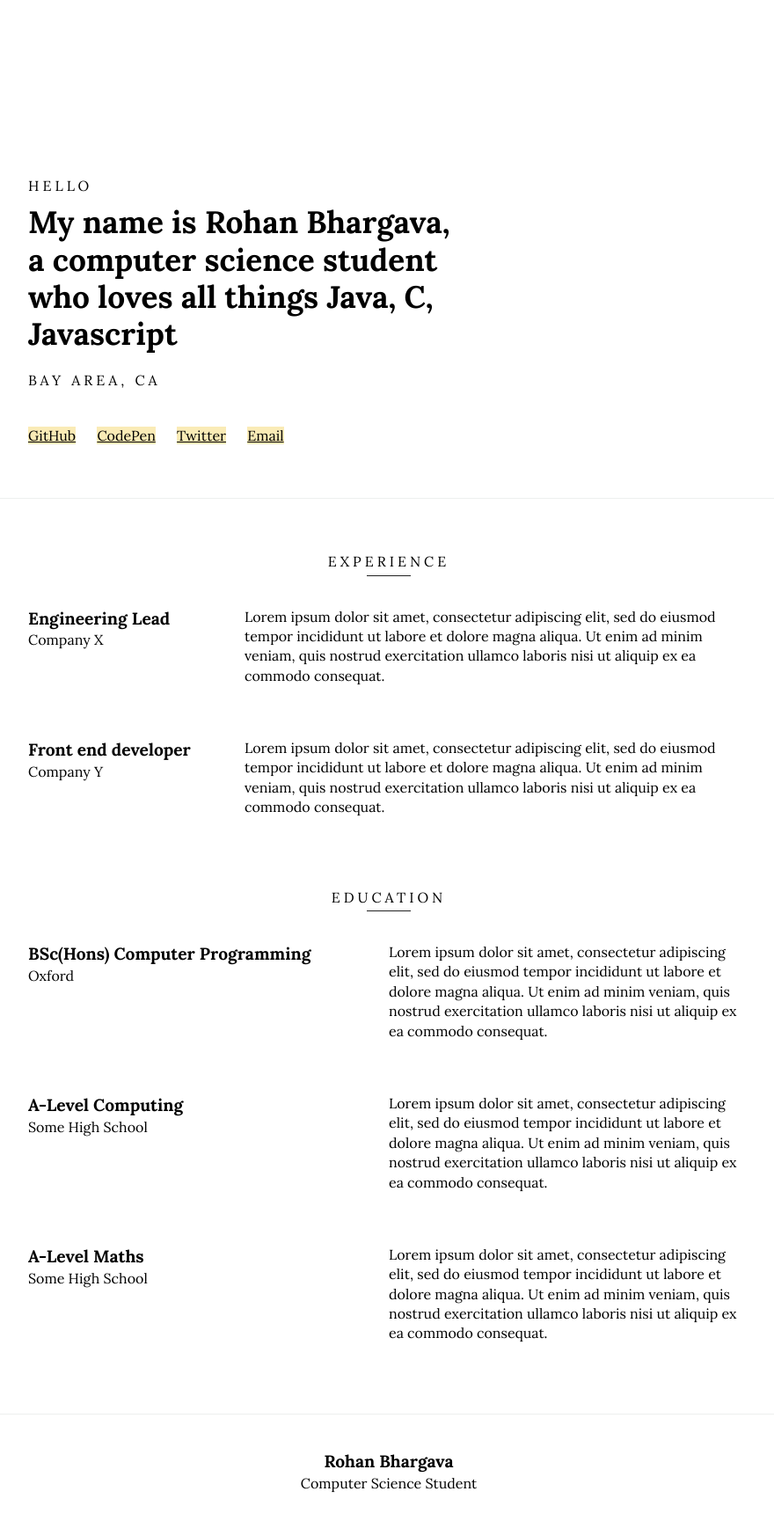
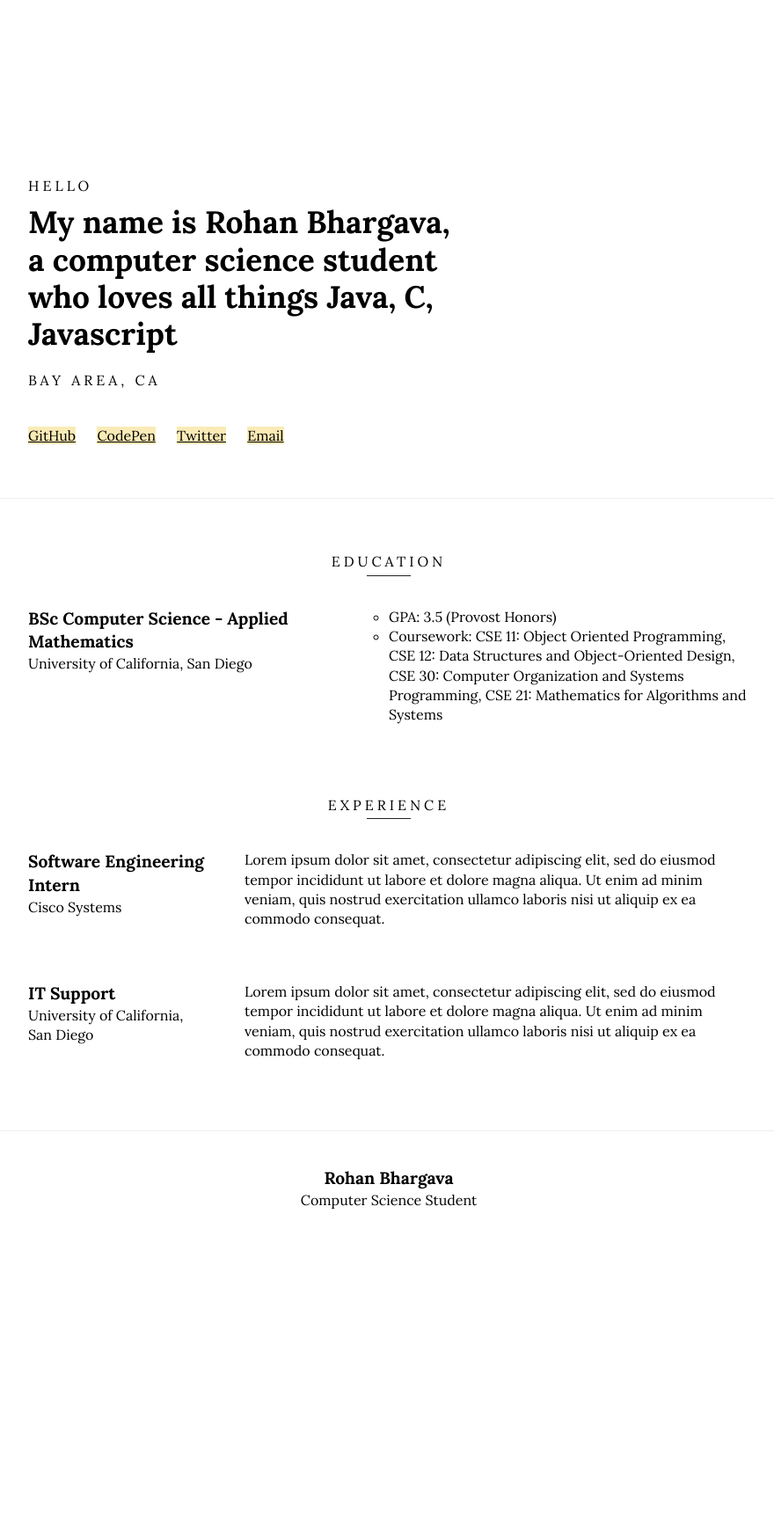
Before and after one commit to Rohan-B/Rohan-B.github.io, a Jekyll site: the page built from index.html, in a window 1280 px wide. Shown: the whole page at 88% size, without its empty margins (198-1078 px from the left). Built offline with Jekyll 4.4.1, drawn with Linux system fonts in a browser that asks for light colours; after the commit the page ends 1416 px from its top, so only the background shows below that.

Commit message:
Added education details

```diff
--- a/_data/education.yml
+++ b/_data/education.yml
@@ -1,11 +1,7 @@
--   qualification: BSc(Hons) Computer Programming
-    school: Oxford
-    description: Lorem ipsum dolor sit amet, consectetur adipiscing elit, sed do eiusmod tempor incididunt ut labore et dolore magna aliqua. Ut enim ad minim veniam, quis nostrud exercitation ullamco laboris nisi ut aliquip ex ea commodo consequat.
-
--   qualification: A-Level Computing
-    school: Some High School
-    description: Lorem ipsum dolor sit amet, consectetur adipiscing elit, sed do eiusmod tempor incididunt ut labore et dolore magna aliqua. Ut enim ad minim veniam, quis nostrud exercitation ullamco laboris nisi ut aliquip ex ea commodo consequat.
-
--   qualification: A-Level Maths
-    school: Some High School
-    description: Lorem ipsum dolor sit amet, consectetur adipiscing elit, sed do eiusmod tempor incididunt ut labore et dolore magna aliqua. Ut enim ad minim veniam, quis nostrud exercitation ullamco laboris nisi ut aliquip ex ea commodo consequat.
+-   qualification: BSc Computer Science - Applied Mathematics
+    school: University of California, San Diego
+    description: ["GPA: 3.5 (Provost Honors)", "Coursework:
+	CSE 11: Object Oriented Programming,
+	CSE 12: Data Structures and Object-Oriented Design,
+	CSE 30: Computer Organization and Systems Programming,
+	CSE 21: Mathematics for Algorithms and Systems"]
--- a/_data/jobs.yml
+++ b/_data/jobs.yml
@@ -1,7 +1,7 @@
--   title: Engineering Lead
-    company: Company X
+-   title: Software Engineering Intern
+    company: Cisco Systems
     description: Lorem ipsum dolor sit amet, consectetur adipiscing elit, sed do eiusmod tempor incididunt ut labore et dolore magna aliqua. Ut enim ad minim veniam, quis nostrud exercitation ullamco laboris nisi ut aliquip ex ea commodo consequat.
 
--   title: Front end developer
-    company: Company Y
+-   title: IT Support
+    company: University of California, San Diego
     description: Lorem ipsum dolor sit amet, consectetur adipiscing elit, sed do eiusmod tempor incididunt ut labore et dolore magna aliqua. Ut enim ad minim veniam, quis nostrud exercitation ullamco laboris nisi ut aliquip ex ea commodo consequat.
--- a/_includes/resume.html
+++ b/_includes/resume.html
@@ -1,3 +1,21 @@
+<h3 class="section-title">Education</h3>
+<dl class="education">
+	{% for qualification in site.data.education %}
+	<dt>
+		<p class="title">{{ qualification.qualification }}</p>
+		<p class="company">{{ qualification.school }}</p>
+		<p class="period">{{ qualification.period }}</p>
+	</dt><!--
+	--><dd>
+			{% for info in qualification.description %}
+			<ul>
+				<li style="list-style-type: circle;"> {{ info }} </li>
+			</ul>
+			{% endfor %}
+		</dd>
+	{% endfor %}
+</dl>
+
 <h3 class="section-title">Experience</h3>
 <dl class="experience">
 	{% for job in site.data.jobs %}
@@ -11,17 +29,3 @@
 	</dd>
 	{% endfor %}
 </dl>
-
-<h3 class="section-title">Education</h3>
-<dl class="education">
-    {% for qualification in site.data.education %}
-        <dt>
-            <p class="title">{{ qualification.qualification }}</p>
-            <p class="company">{{ qualification.school }}</p>
-            <p class="period">{{ qualification.period }}</p>
-        </dt><!--
-        --><dd>
-            <p>{{ qualification.description }}</p>
-        </dd>
-    {% endfor %}
-</dl>
--- a/_sass/_resume.scss
+++ b/_sass/_resume.scss
@@ -20,10 +20,11 @@ dt, dd {
         dt {
             width: 30%;
             padding-right: ($spacer * 2);
-        }
+		}
         dd {
             width: 70%;
         }
+
     }
 
     .education {
```
Also changed, not shown: README.md, 3 other files. Lines whose indentation alone changed are shown as unchanged.
